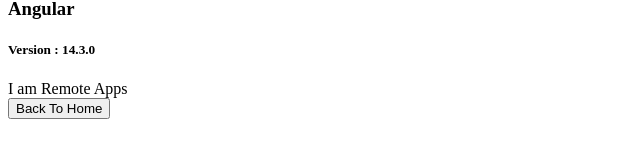
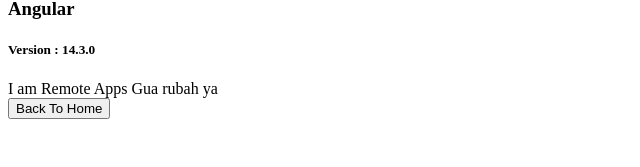
Before and after one commit to dzurrahman/mfe-roki-test, an Angular app: page /home in a window 1280 px wide. Shown: the part 133-300 px from the top of the page, without its empty margins (0-640 px from the left). Built offline with nearby package versions, Linux system fonts and the light colour scheme.

Commit message:
add string & deploy

```diff
--- a/src/app/home/home.component.html
+++ b/src/app/home/home.component.html
@@ -13,6 +13,7 @@
             <h5>Version : {{ version }}</h5>
             <div class="my-2">
                 <span class="py-2 alert alert-danger"> {{ title }}</span>
+                <span class="py-2 alert alert-sucess"> Gua rubah ya </span>
             </div>
             <button class="btn btn-primary m-2" [routerLink]="['/']">Back To Home</button>
           </div>
```
Also changed, not shown: 8 other files (tests, documents, lock files or other folders).
